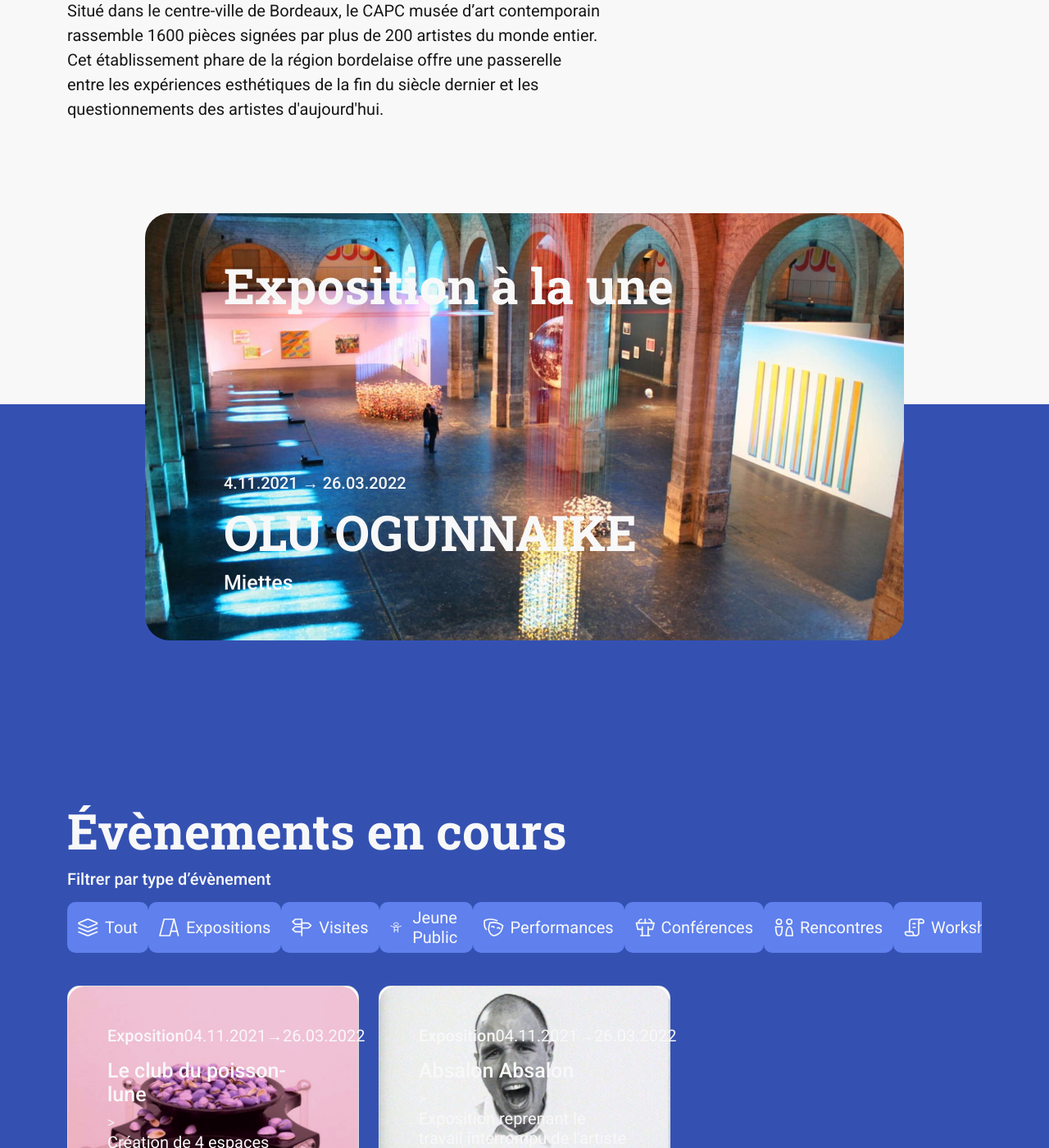
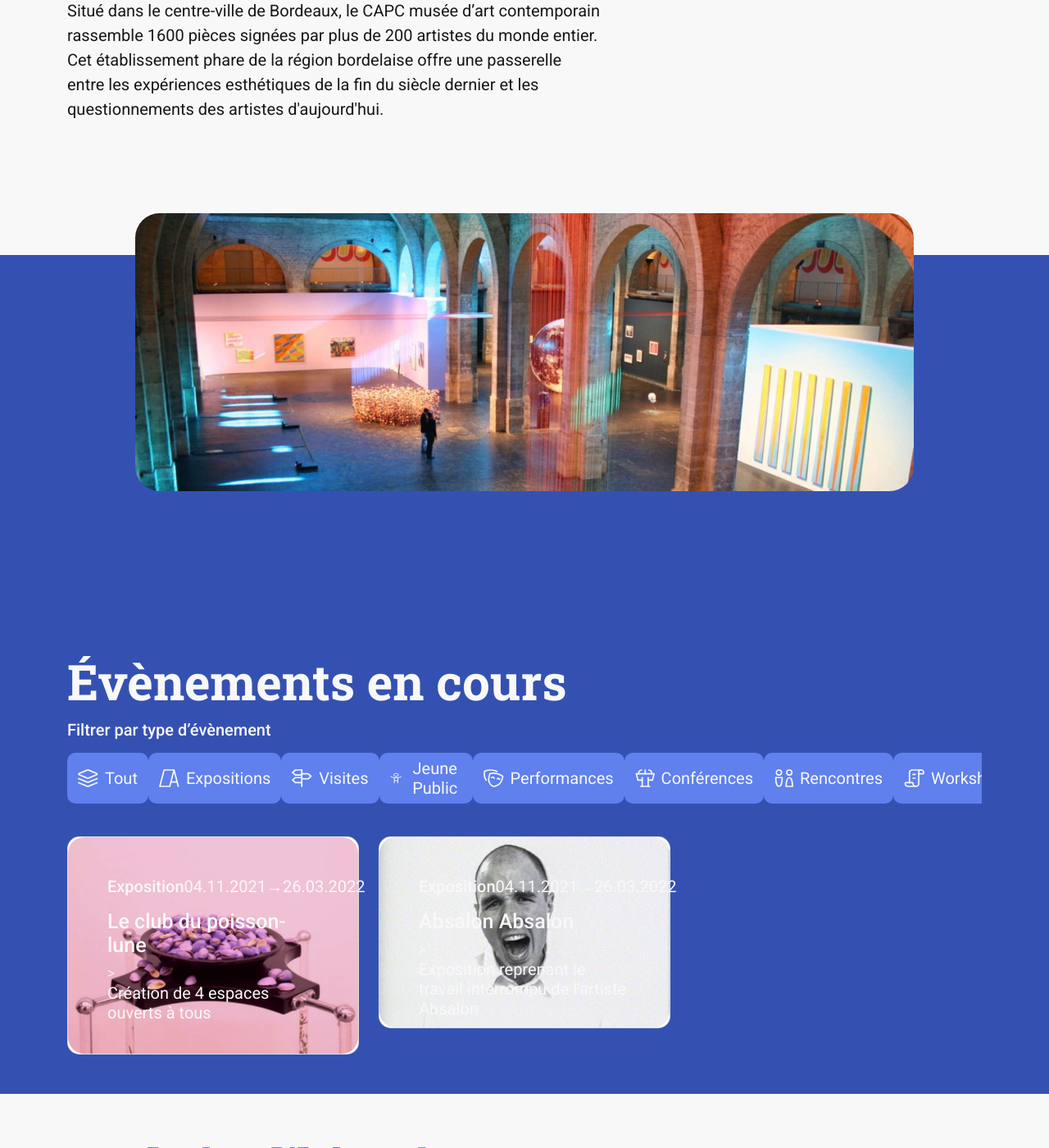
Before and after one commit to studio-beauvoir/jekyll-capc, a Jekyll site: the page built from _pages/index.html, in a window 1280 px wide and 1400 px high, scrolled down 390 px. Shown: the whole window at 82% size. Built offline with Jekyll 4.4.1, drawn with Linux system fonts in a browser that asks for light colours.

Commit message:
start hero

```diff
--- a/_includes/sections/home/hero.html
+++ b/_includes/sections/home/hero.html
@@ -11,8 +11,10 @@
 
     <div class="container"> <!--Exposition à la Une-->
         <div class="row justify-content-center">
-            <div class="heroUne col-10 overflow-hidden">
-                <div class="heroUne_text text-b-1 ps-5">
+            <div class="heroUne rounded-30 col-10 overflow-hidden">
+                <img src="/assets/img/image_hero.jpg" alt="Exposition à la Une" class="heroUne_img img-fluid ">
+
+                <div class="heroUne_text  text-b-1 ps-5">
                     <div class="heroUne_textTop pt-5 ps-5">
                         <h2>Exposition à la une</h2>
                     </div>
@@ -22,10 +24,6 @@
                         <h4>Miettes</h4>
                     </div>
                 </div>
-                <img src="/assets/img/image_hero.jpg" alt="Exposition à la Une" class="heroUne_img img-fluid rounded-30">
-                <div>
-
-                </div>
             </div>
         </div>
     </div>
--- a/_sass/sections/home/hero.scss
+++ b/_sass/sections/home/hero.scss
@@ -19,36 +19,35 @@
     }
 
     .heroUne {
+        position: relative;
         margin-bottom: -18rem;
 
         @media screen and (max-width:768px) {
             margin-bottom: -7rem;
         }
 
-        position: relative;
-
-        .heroUne_textTop {
-            position:absolute;
-            top: 0;
-        }
-        .heroUne_textBottom {
-            position: absolute;
-            bottom: 0;
+        .heroUne {
         }
 
-        .heroUne {
+        .heroUne_img {
+            top: 0;
+            left: 0;
+            object-fit: contain;
+            position: absolute;
             transition: 200ms linear;
+            &:before {
+                position: absolute;
+                background: linear-gradient(to right, rgba(0, 0, 0, 0.6) 20%, rgba(0, 0, 0, 0.2));
+            }
+        }
+        &:hover {
+            .heroUne_img {
+                transform: scale(1.1);
+            }
         }
 
-        .heroUne_img:before {
-            position: absolute;
-            background: linear-gradient(to right, rgba(0, 0, 0, 0.6) 20%, rgba(0, 0, 0, 0.2));
-        }
-    }
-
-    .heroUne:hover {
-        .heroUne_img {
-            transform: scale(1.2);
+        .heroUne_text {
+            z-index: 10;
         }
     }
 
```
